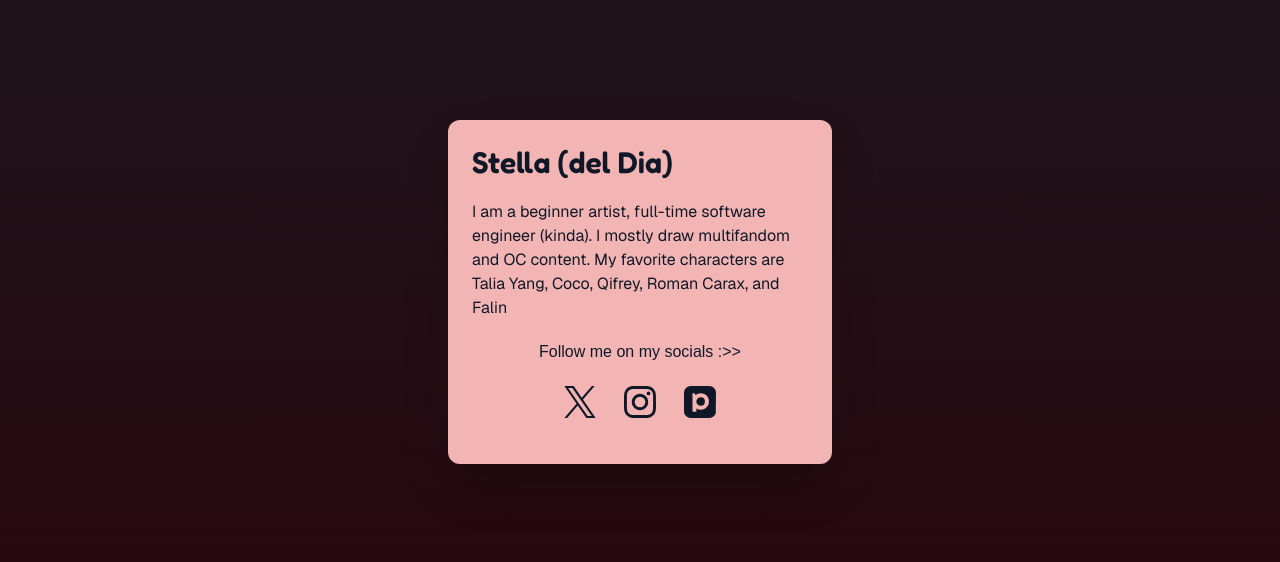
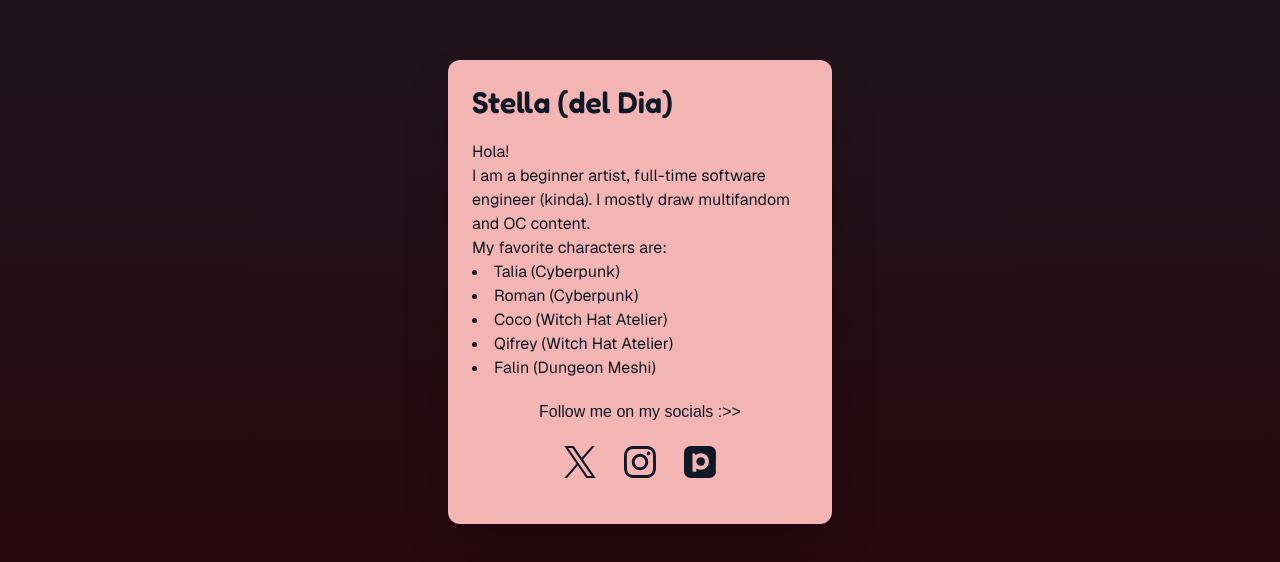
Before and after one commit to ahzzano/art-website, a Next.js app: page / in a window 1280 px wide. Shown: the part 108-670 px from the top of the page. Built offline with nearby package versions, Linux system fonts and the light colour scheme; a web font is replaced by a local one.

Commit message:
feat: add markdown bio

```diff
--- a/app/page.tsx
+++ b/app/page.tsx
@@ -1,18 +1,17 @@
 import { ItemLink } from "@/components/item-link";
 import { links } from "@/content/links";
 import { site } from "@/content/site";
+import Bio from '@/content/bio.mdx'
 
 export default function Home() {
   return (
     <div className="flex flex-col flex-1 items-center justify-center font-sans">
       <main className="flex flex-1 w-full max-w-3xl flex-col items-center justify-center py-16 px-6 sm:py-32 sm:px-16">
-        <div className="bg-accent-soft p-6 rounded-xl text-gray-900 w-3/5 motion-safe:animate-fade-in shadow-2xl w-full sm:w-3/5">
+        <div className="bg-accent-soft p-6 rounded-xl text-gray-900 motion-safe:animate-fade-in shadow-2xl w-full sm:w-3/5">
             <div className="w-full flex flex-col gap-5">
               <h1 className="font-fredoka font-semibold text-3xl motion-safe:animate-fade-in motion-safe:[animation-delay:200ms]">{site.name}</h1>
               <div className="motion-safe:animate-fade-in motion-safe:[animation-delay:400ms]">
-                <p className="">
-                  {site.bio}
-                </p>
+                <Bio/>
               </div>
               <div className="flex flex-col items-center w-full motion-safe:animate-fade-in motion-safe:[animation-delay:600ms] ">
                 <span className="font-cantarell">Follow me on my socials :{">"}{">"} </span>
--- /dev/null
+++ b/content/bio.mdx
@@ -0,0 +1,11 @@
+Hola!
+
+I am a beginner artist, full-time software engineer (kinda).
+I mostly draw multifandom and OC content.
+
+My favorite characters are:
+- Talia (Cyberpunk)
+- Roman (Cyberpunk)
+- Coco (Witch Hat Atelier)
+- Qifrey (Witch Hat Atelier)
+- Falin (Dungeon Meshi)
--- /dev/null
+++ b/mdx-components.tsx
@@ -0,0 +1,11 @@
+import type {MDXComponents } from 'mdx/types'
+
+const components: MDXComponents = {
+    ul: ({children}) => (
+        <ul className="list-disc list-inside">{children}</ul>
+    )
+}
+
+export function useMDXComponents(): MDXComponents {
+    return components
+}
--- a/next.config.ts
+++ b/next.config.ts
@@ -1,4 +1,5 @@
 import type { NextConfig } from "next";
+import createMDX from '@next/mdx'
 
 const nextConfig: NextConfig = {
   /* config options here */
@@ -17,4 +18,8 @@ const nextConfig: NextConfig = {
   },
 };
 
-export default nextConfig;
+const withMDX = createMDX({
+  extension: /\.(md|mdx)$/
+})
+
+export default withMDX(nextConfig)
--- a/package.json
+++ b/package.json
@@ -9,6 +9,10 @@
     "lint": "eslint"
   },
   "dependencies": {
+    "@mdx-js/loader": "^3.1.1",
+    "@mdx-js/react": "^3.1.1",
+    "@next/mdx": "^16.4.5",
+    "@types/mdx": "^2.0.14",
     "axios": "^1.21.0",
     "next": "16.4.5",
     "react": "19.3.0",
```
Also changed, not shown: 1 other file (tests, documents, lock files or other folders).
